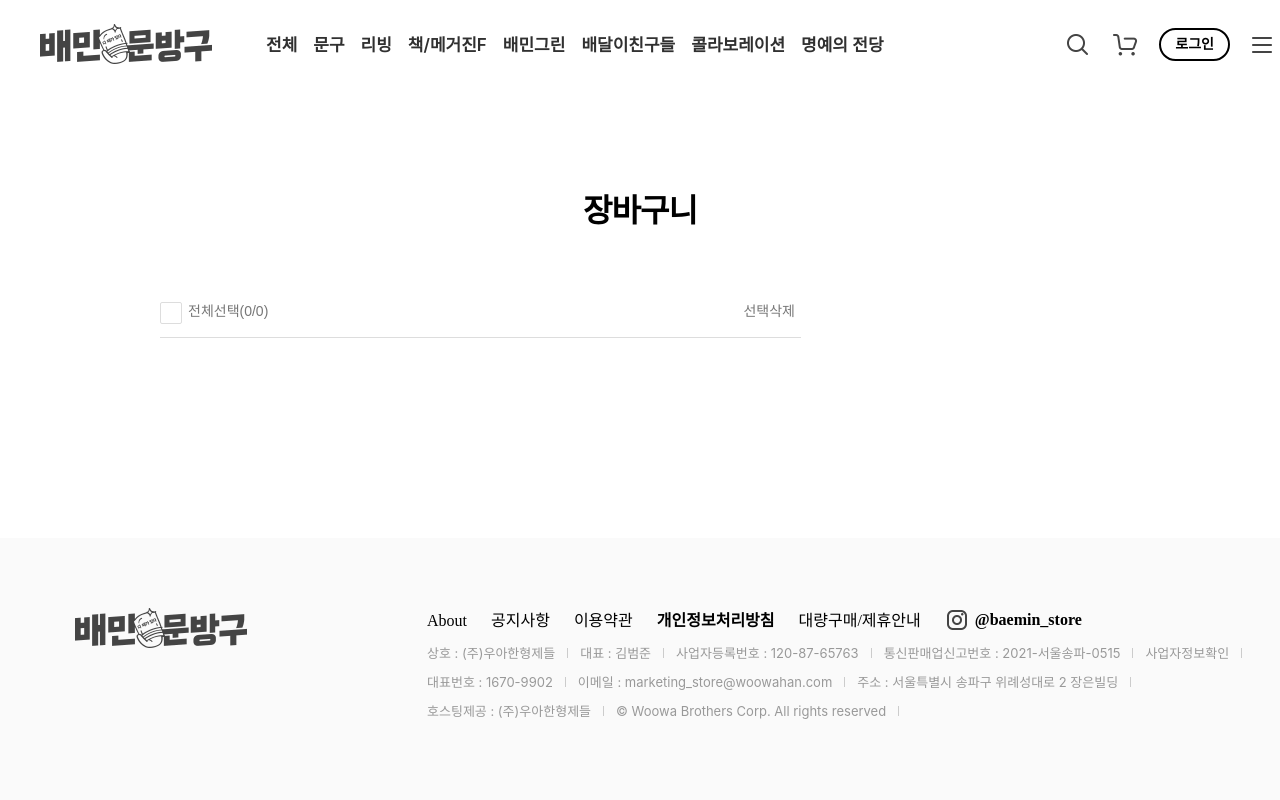
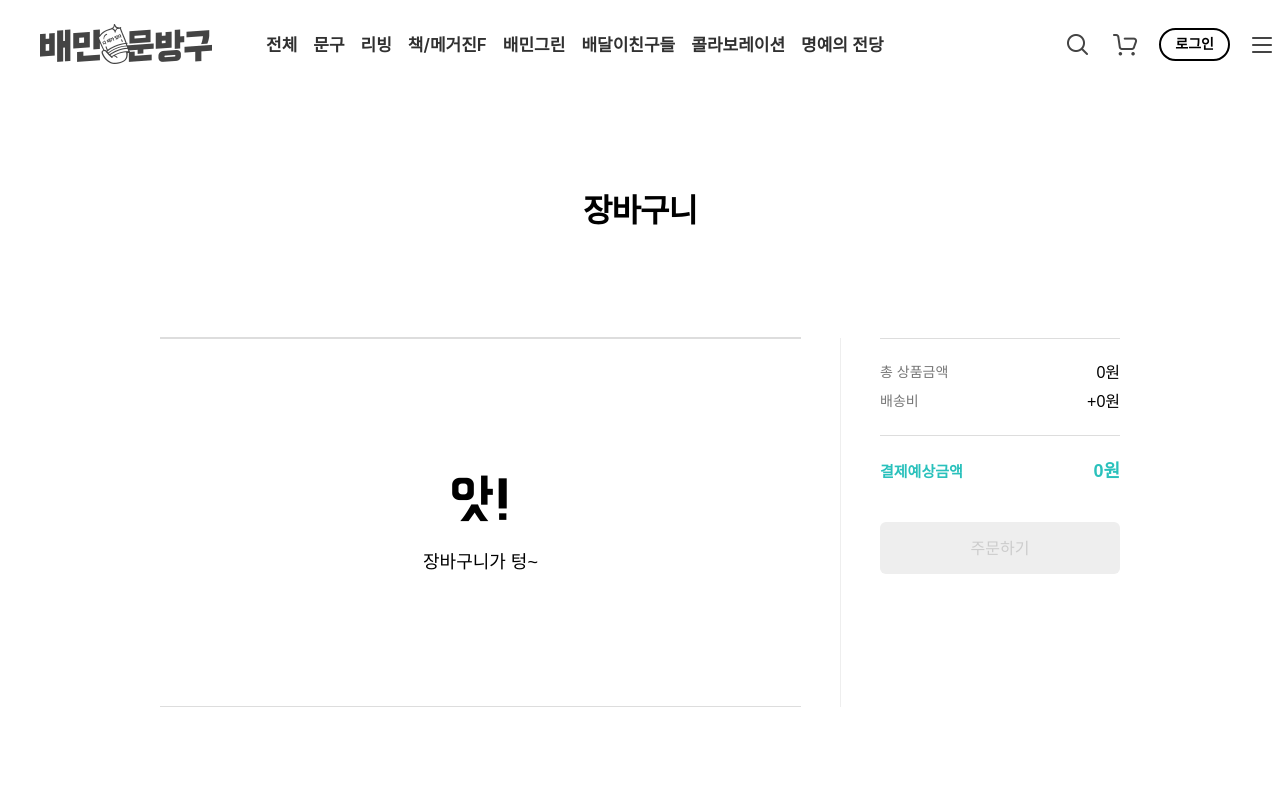
Before and after one commit to tuz22/munbanggu-v2, a React (Create React App) app: page /cart in a window 1280 px wide. Shown: the top 800 px of the page. Built offline with nearby package versions, Linux system fonts and the light colour scheme; a web font is replaced by a local one.

Commit message:
Payment 화면 오류 수정, 빈 장바구니 페이지 추가

```diff
--- a/src/App.css
+++ b/src/App.css
@@ -1075,6 +1075,29 @@
   display: block;
   content: '';
 }
+.cart-item-none {
+  padding: 130px 0;
+  display: flex;
+  flex-direction: column;
+  align-items: center;
+  justify-content: center;
+  border-top: 1px solid #DDD;
+  border-bottom: 1px solid #DDD;
+}
+.cart-item-none .font {
+  font-family: hannaPro;
+  font-size: 54px;
+  font-weight: 400;
+  letter-spacing: -1px;
+  line-height: 60px;
+  text-align: center;
+}
+.cart-item-none .text {
+  margin-top: 20px;
+  font-size: 18px;
+  line-height: 27px;
+}
+
 /* Cart - payment */
 .payment-box {
   position: absolute;
--- a/src/pages/Cart.js
+++ b/src/pages/Cart.js
@@ -26,13 +26,13 @@
         <section className='cart-box'>
         {/* 선택한 상품 */}
           <article className="cart-content">
-            <div className='cart-header'>
+            {/* <div className='cart-header'>
               <div className='check-box'>
                 <input type='checkbox' id='@checkAll' />
                 <label htmlFor='@checkAll'>전체선택(0/0)</label>
               </div>
               <button className='select-del-btn'>선택삭제</button>
-            </div>
+            </div> */}
             <CartItem />
           </article>
           {/* 총 상품 금액 */}
@@ -49,10 +49,19 @@
   const navigate = useNavigate();
 
   return (
-    state && state.map((a, i) => {
+    <>
+      {state.length > 0
+      ? state && state.map((a, i) => {
           const cartItemId = state[i].id
-
           return (
+            <>
+              <div className='cart-header'>
+                <div className='check-box'>
+                  <input type='checkbox' id='@checkAll' />
+                  <label htmlFor='@checkAll'>전체선택(0/0)</label>
+                </div>
+                <button className='select-del-btn'>선택삭제</button>
+              </div>
               <ul className='cart-list' key={i}>
                 <li>
                   <div className='check-box'>
@@ -81,7 +90,6 @@
                     </div>
                     <div className='price-info'>
                       <div className="price">
-                  {/* <span>{state[i].id}</span> */}
                         <span>{state[i].price * state[i].count}원</span>
                       </div>
                       <button className='cart-del-btn'>삭제</button>
@@ -89,8 +97,20 @@
                   </div>
                 </li>
               </ul>
+            </>
           )
         })
+      : <>
+          <div className='cart-header' />
+          <ul>
+            <li className='cart-item-none'>
+              <h2 className='font'>앗!</h2>
+              <span className='text'>장바구니가 텅~</span>
+            </li>
+          </ul>
+        </>
+      }
+    </>
   )
 }
 
@@ -98,7 +118,9 @@
   let state = useSelector((state) => state.cartItem)
 
   return (
-    state && state.map((a, i) => {
+    <>
+      {state.length > 0
+      ? state && state.map((a, i) => {
         const amountPrice = state[i].price * state[i].count;
         const shipping = 3000;
         const tatoalPrice = amountPrice + shipping;
@@ -127,6 +149,30 @@
           </article>
         )
       })
+      : <article className='payment-box'>
+          <div className='box-sticky'>
+            <div className="payment-result">
+              <dl className='amount'>
+                <dt className='amount-item'>총 상품금액</dt>
+                <dd className='amount-price'>0원</dd>
+                <dt>배송비</dt>
+                <dd>+0원</dd>
+              </dl>
+              <dl className='total'>
+                <dt>결제예상금액</dt>
+                <dd>0원</dd>
+              </dl>
+            </div>
+            <div className="order-box">
+              <button className='order-btn'>
+                <strong></strong>
+                주문하기
+              </button>
+            </div>
+          </div>
+        </article>
+      }
+    </>
   )
 }
 export default Cart
```
Lines whose indentation alone changed are shown as unchanged.
